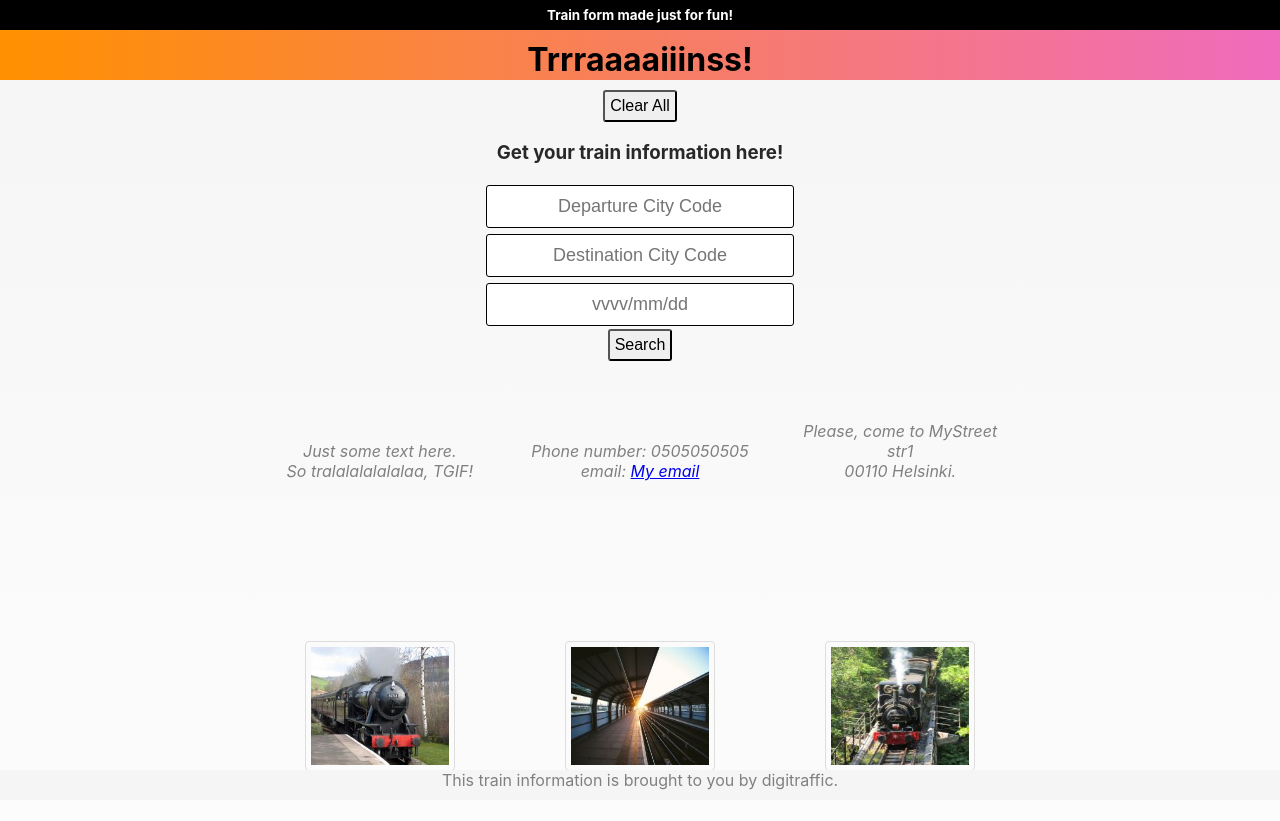
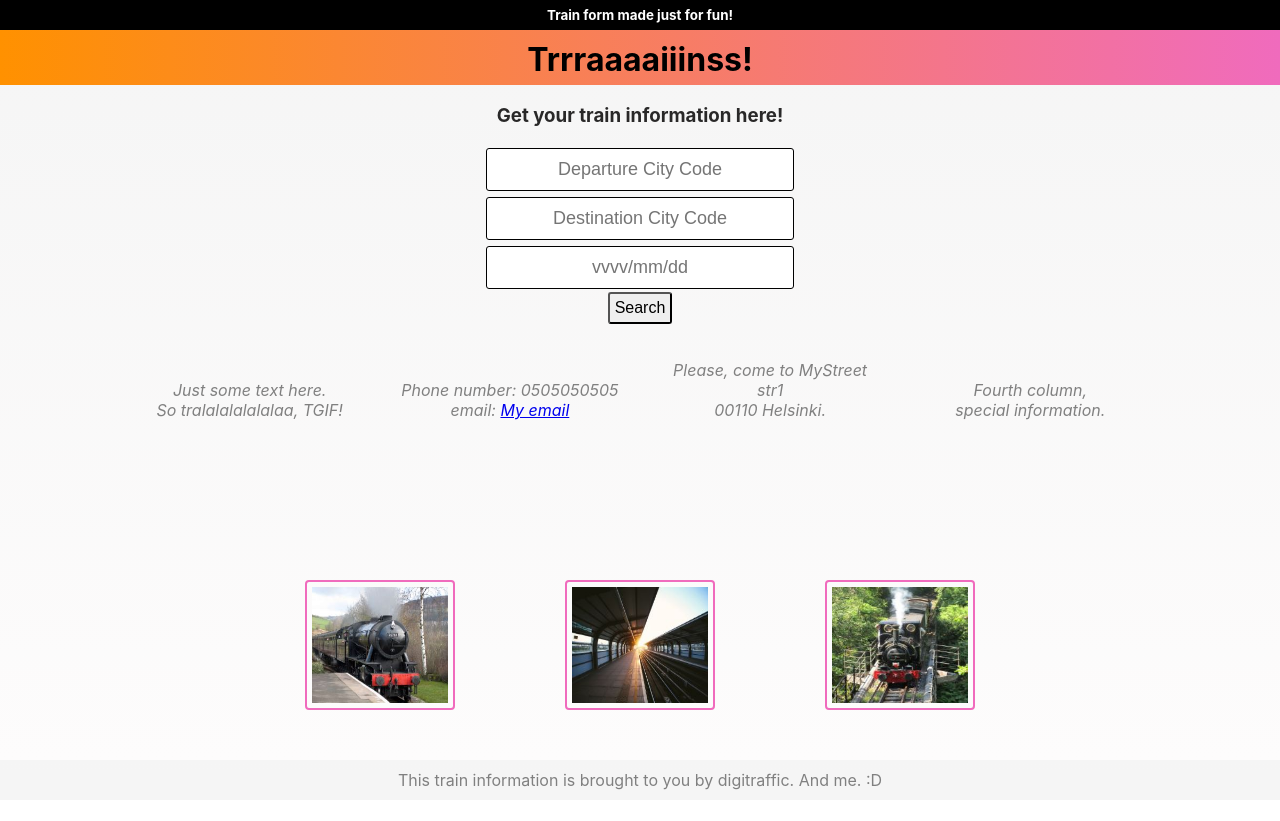
Before and after one commit to npuh/ReactAPI, a React (Create React App) app: page / in a window 1280 px wide. After the commit the page ends 800 px from the top, so only its background shows below. Built offline with nearby package versions, Linux system fonts and the light colour scheme.

Commit message:
added delete button, works, also mapped again and using props now

```diff
--- a/src/App.css
+++ b/src/App.css
@@ -14,7 +14,7 @@
   font-size: 20px;
 }
 .h1Trains {
-  height: 50px;
+  height: 55px;
   margin: 0;
   padding-top: 10px;
   background-image: linear-gradient(
@@ -22,8 +22,8 @@
     rgb(255, 145, 0),
     rgb(240, 107, 189)
   );
-  padding-bottom: 10px;
 }
+
 footer {
   padding: 10px;
 }
@@ -76,9 +76,6 @@ h3 {
 }
 
 body {
-  /* background-image: url("contents/images/pilvet.jpg");
-  background-repeat: no-repeat;
-  background-size: cover; */
   background-image: linear-gradient(whitesmoke, rgb(253, 252, 252));
 }
 footer {
@@ -117,7 +114,7 @@ footer {
 }
 
 img {
-  border: 1px solid #ddd;
+  border: 2px solid rgb(240, 107, 189);
   border-radius: 4px;
   padding: 5px;
   width: 150px;
--- a/src/App.js
+++ b/src/App.js
@@ -1,9 +1,10 @@
 import React, { Component } from "react";
-import "./App.css";
+import TrainList from "./components/Trainlist";
 import Form from "./components/Form";
 import Columns from "./components/Columns";
+import "./App.css";
 
-class App extends Component {
+class App2 extends Component {
   state = {
     traindata: []
   };
@@ -22,59 +23,44 @@ class App extends Component {
     this.setState({
       traindata: data
     });
-    console.log(this.state.traindata);
+    console.log(data);
   };
-  clearAll = e => {
-    e.preventDefault();
-    console.log("Cleared!!");
-    document.getElementById("trainForm").reset();
-    let divData = this.state.traindata;
-    divData.splice(0);
+  deleteTrain = (index, e) => {
+    const traindata = Object.assign([], this.state.traindata);
+    traindata.splice(index, 1);
     this.setState({
-      traindata: divData
+      traindata: traindata
     });
   };
 
   render() {
-    let nr = 0;
     return (
       <div className="App">
         <header className="App-header">
           <h6>Train form made just for fun!</h6>
         </header>
         <h1 className="h1Trains">Trrraaaaiiinss!</h1>
-        <button className="clearButton" onClick={this.clearAll}>
-          Clear All
-        </button>
         <Form getTrains={this.getTrains} />
-        {this.state.traindata.map(train => {
-          return (
-            <div key={train.trainNumber} className="trainDiv" id="trainDiv">
-              <p>Option {(nr += 1)} </p>
-              <p>
-                Train number: {train.trainNumber}, Departure date:
-                {train.departureDate}
-              </p>
-              <p>
+        <ul>
+          {this.state.traindata.map((train, index) => {
+            return (
+              <TrainList
+                key={train.trainNumber}
+                delEvent={this.deleteTrain.bind(this, index)}
+              >
+                {train.trainNumber}, Departure date: {train.departureDate},
                 Scheduled departure time: {train.timeTableRows[0].scheduledTime}
-              </p>
-              <button>Select</button>
-            </div>
-          );
-        })}
-        <div>
-          <br />
-        </div>
-        <div>
-          <br />
-        </div>
+              </TrainList>
+            );
+          })}
+        </ul>
         <Columns />
         <footer>
-          This train information is brought to you by digitraffic.
+          This train information is brought to you by digitraffic. And me. :D
         </footer>
       </div>
     );
   }
 }
 
-export default App;
+export default App2;
--- a/src/components/Columns.js
+++ b/src/components/Columns.js
@@ -28,6 +28,13 @@ class Columns extends Component {
               00110 Helsinki.
             </address>
           </div>
+          <div className="column">
+            <address>
+              Fourth column,
+              <br />
+              special information.
+            </address>
+          </div>
         </div>
         <div className="row">
           <div className="column">
--- /dev/null
+++ b/src/components/Trainlist.js
@@ -0,0 +1,12 @@
+import React from "react";
+
+const Trainlist = props => {
+  return (
+    <div className="trainDiv">
+      <p>TrainNumber: {props.children}</p>
+      <button onClick={props.delEvent}>Delete</button>
+      <button onClick={props.selectEvent}>Select</button>
+    </div>
+  );
+};
+export default Trainlist;
```
Also changed, not shown: src/App3.js (added, +29 -0 lines), src/components/Trains.js (+91 -18 lines), src/components/Trains2.js (deleted, +0 -63 lines), 1 other file (tests, documents, lock files or other folders).
